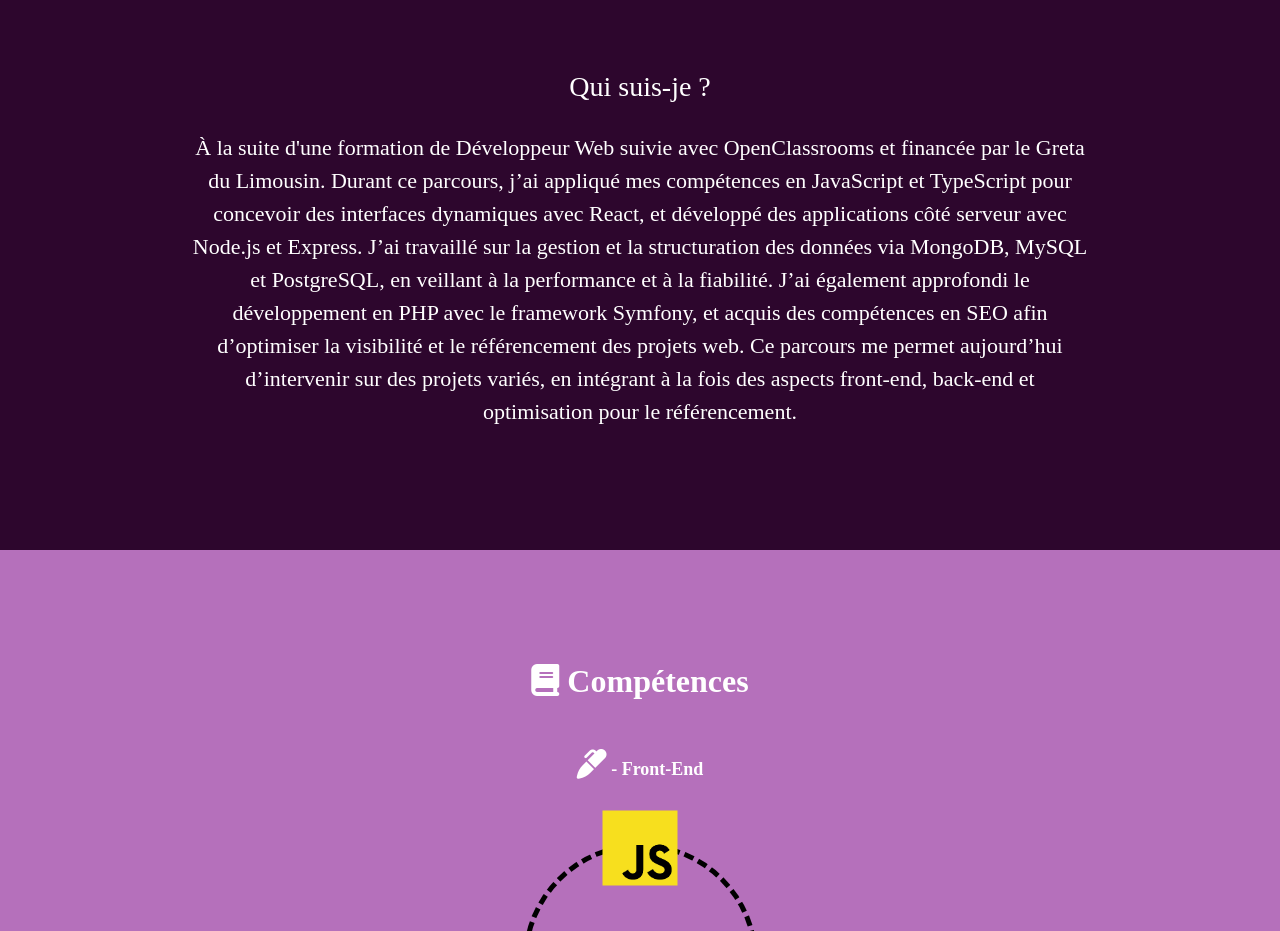
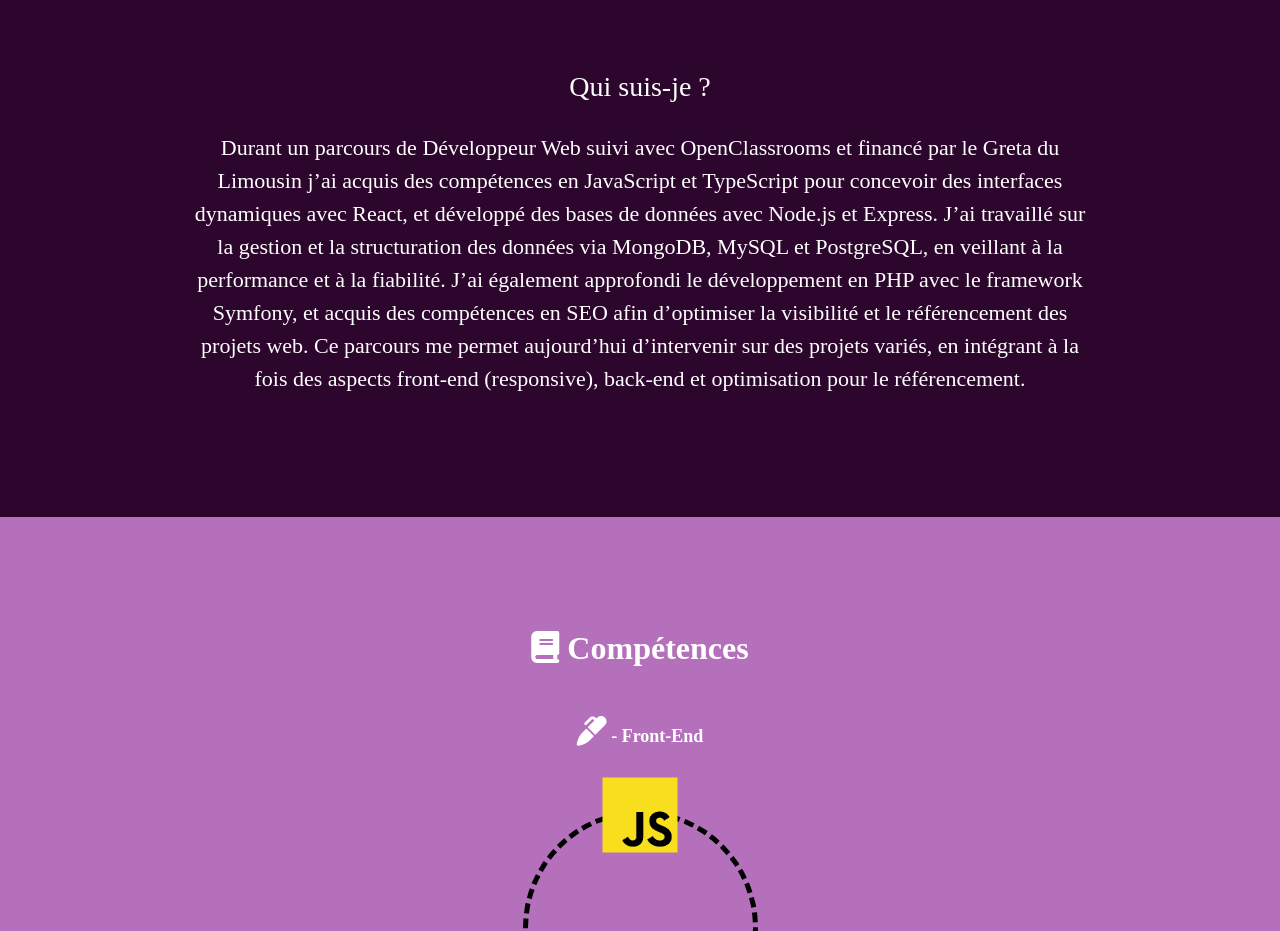
Before and after one commit to DenisLucien/Portfolio, a React (Vite) app: page / in a window 1280 px wide. Shown: the part 1480-2411 px from the top of the page. Built offline with nearby package versions, Linux system fonts and the light colour scheme; a web font is replaced by a local one.

Commit message:
correction résumé

```diff
--- a/src/components/resume/index.jsx
+++ b/src/components/resume/index.jsx
@@ -7,18 +7,17 @@
       <div className="textdiv">
         <h2>Qui suis-je ?</h2>
         <p className="description">
-          À la suite d'une formation de Développeur Web suivie avec
-          OpenClassrooms et financée par le Greta du Limousin. Durant ce
-          parcours, j’ai appliqué mes compétences en JavaScript et TypeScript
-          pour concevoir des interfaces dynamiques avec React, et développé des
-          applications côté serveur avec Node.js et Express. J’ai travaillé sur
-          la gestion et la structuration des données via MongoDB, MySQL et
-          PostgreSQL, en veillant à la performance et à la fiabilité. J’ai
-          également approfondi le développement en PHP avec le framework
-          Symfony, et acquis des compétences en SEO afin d’optimiser la
-          visibilité et le référencement des projets web. Ce parcours me permet
-          aujourd’hui d’intervenir sur des projets variés, en intégrant à la
-          fois des aspects front-end, back-end et optimisation pour le
+          Durant un parcours de Développeur Web suivi avec OpenClassrooms et
+          financé par le Greta du Limousin j’ai acquis des compétences en
+          JavaScript et TypeScript pour concevoir des interfaces dynamiques avec
+          React, et développé des bases de données avec Node.js et
+          Express. J’ai travaillé sur la gestion et la structuration des données
+          via MongoDB, MySQL et PostgreSQL, en veillant à la performance et à la
+          fiabilité. J’ai également approfondi le développement en PHP avec le
+          framework Symfony, et acquis des compétences en SEO afin d’optimiser
+          la visibilité et le référencement des projets web. Ce parcours me
+          permet aujourd’hui d’intervenir sur des projets variés, en intégrant à
+          la fois des aspects front-end (responsive), back-end et optimisation pour le
           référencement.
         </p>
       </div>
```
